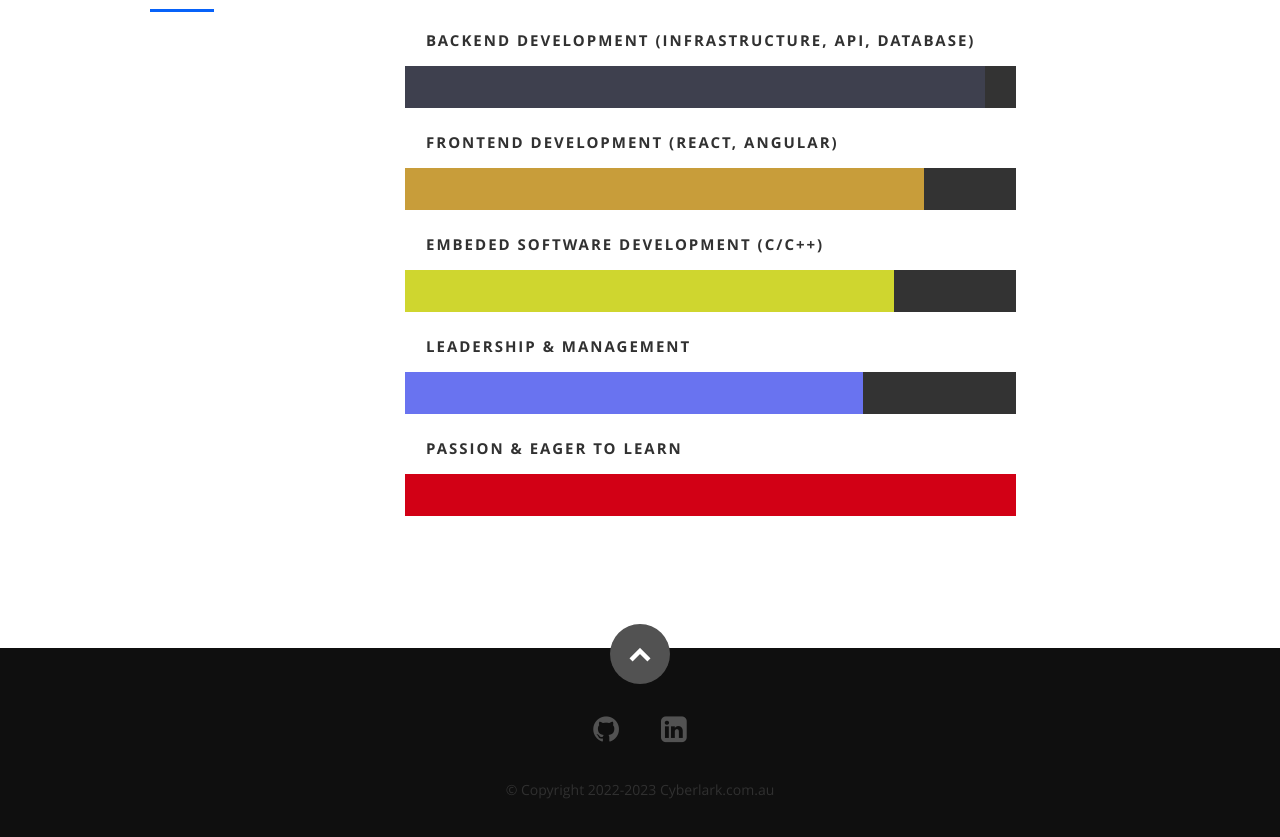
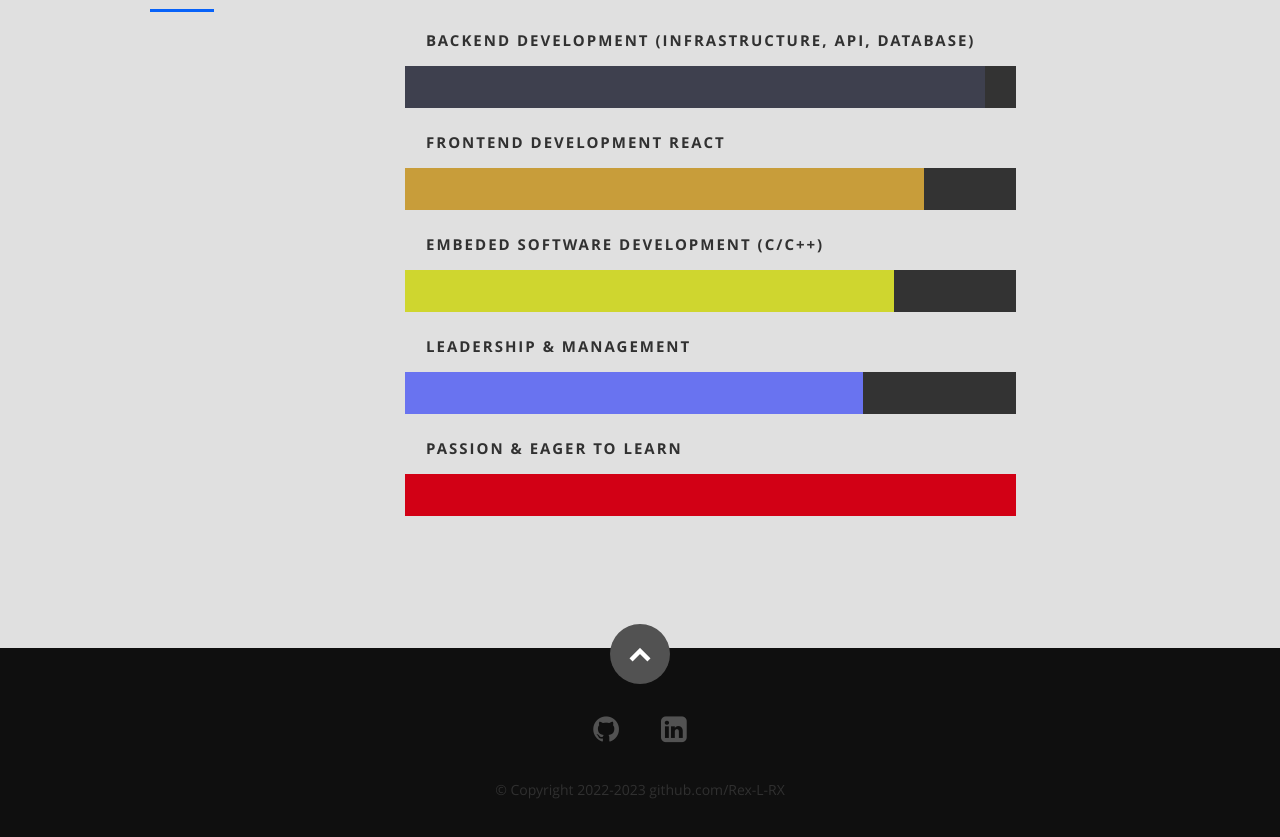
Before and after one commit to Rex-L-RX/Resume, a React (Create React App) app: page / in a window 1280 px wide. Shown: the part 2206-3043 px from the top of the page. Built offline with nearby package versions, Linux system fonts and the light colour scheme.

Commit message:
update data

```diff
--- a/public/css/layout.css
+++ b/public/css/layout.css
@@ -231,7 +231,7 @@ ul#nav li.current a { color: #fe6928; }
 /* ------------------------------------------------------------------ */
 
 #resume {
-   background: #fff;
+   background: #e0e0e0;
    padding-top: 90px;
    padding-bottom: 72px;
    overflow: hidden;
--- a/public/resumeData.json
+++ b/public/resumeData.json
@@ -83,7 +83,7 @@
         "level":"95%"
       },
       {
-        "name":"Frontend Development (React, Angular)",
+        "name":"Frontend Development React",
         "level":"85%"
       },
       {
--- a/src/Components/Footer.js
+++ b/src/Components/Footer.js
@@ -22,7 +22,7 @@ class Footer extends Component {
             <div className="twelve columns">
               <ul className="social-links">{networks}</ul>
               <ul className="copyright">
-                <li>&copy; Copyright 2022-2023 Cyberlark.com.au</li>
+                <li>&copy; Copyright 2022-2023 github.com/Rex-L-RX</li>
               </ul>
             </div>
           </Fade>
```
